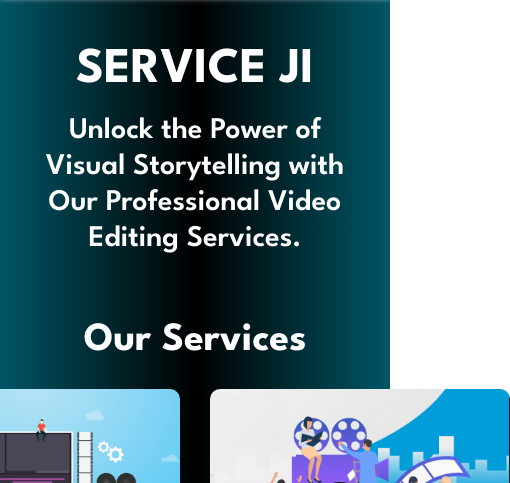
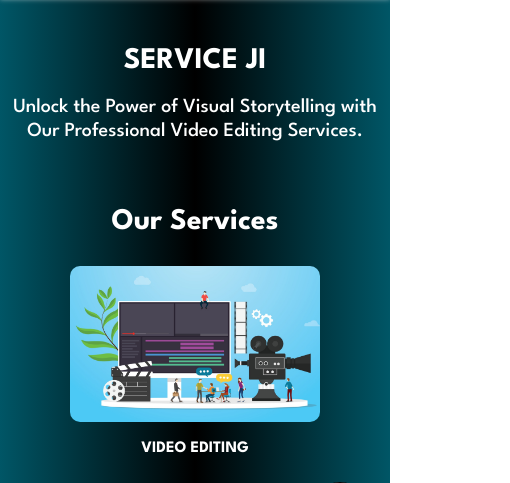
Before and after one commit to j-hariharan/serviceji, a plain HTML site: page public/index.html in a window 390 px wide. Shown: the part 282-765 px from the top of the page, 510 px wide, since content can reach past the window. Drawn offline with Linux system fonts and the light colour scheme.

Commit message:
Fixed mobile view of about us section

```diff
--- a/public/styles/index.css
+++ b/public/styles/index.css
@@ -69,6 +69,7 @@
     margin: 0px auto;
     display: flex;
     justify-content: center;
+    flex-wrap: wrap;
     gap: 30px;
 }
 
@@ -79,11 +80,53 @@
     font-weight: 800;
 }
 
-
-.about-section img {
+.about-section .services-container .service img {
     max-width: 300px;
     border-radius: 10px;
 }
+
+@media (max-width: 700px) {
+    .about-section {
+        padding: 50px 10px;
+    }
+
+    .about-section h1 {
+        font-size: 40px;
+    }
+
+    .about-section h2 {
+        font-size: 25px;
+        font-weight: 500;
+    }
+
+    .about-section h3 {
+        font-size: 35px;
+    }
+
+    .about-section .services-container .service img {
+        width: 250px;
+        max-width: 100%;
+    }
+
+    .about-section .services-container .service p {
+        font-size: 16px;
+    }
+}
+
+@media (max-width: 450px) {
+    .about-section h1 {
+        font-size: 30px;
+    }
+
+    .about-section h2 {
+        font-size: 20px;
+    }
+
+    .about-section h3 {
+        font-size: 30px;
+    }
+}
+
 
 
 
```
